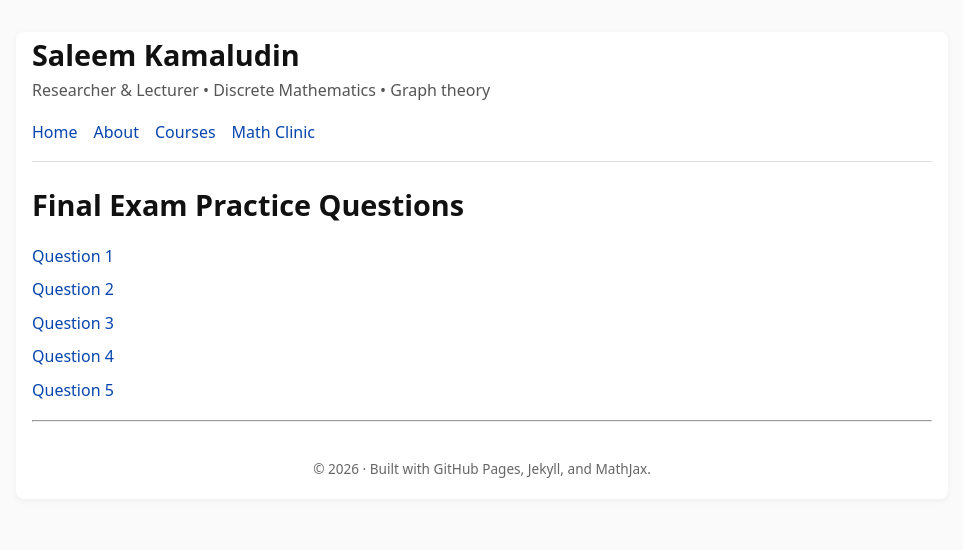
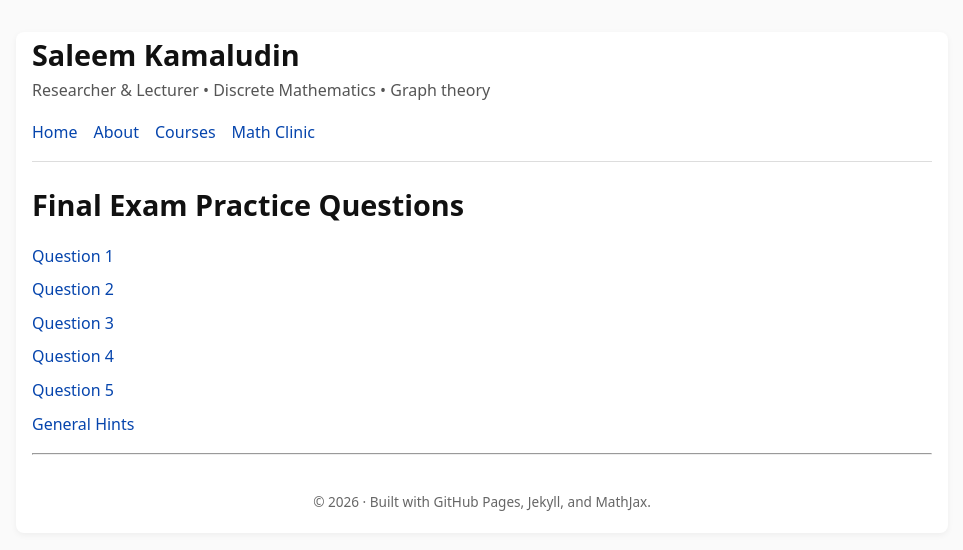
Before and after one commit to SaleemKamaludin/SaleemKamaludin.github.io, a Jekyll site: the page built from courses/comp1604/final-exam-practice/index.md, in a window 1280 px wide. Shown: the top 550 px of the page, without its empty margins (158-1121 px from the left). Built offline with Jekyll 4.4.1, drawn with Linux system fonts in a browser that asks for light colours.

Commit message:
Update index.md

```diff
--- a/courses/comp1604/final-exam-practice/index.md
+++ b/courses/comp1604/final-exam-practice/index.md
@@ -11,4 +11,5 @@ title: Final Exam Practice Questions
   <a class="btn" href="{{ '/courses/comp1604/final-exam-practice/question-3/' | relative_url }}">Question 3</a>
   <a class="btn" href="{{ '/courses/comp1604/final-exam-practice/question-4/' | relative_url }}">Question 4</a>
     <a class="btn" href="{{ '/courses/comp1604/final-exam-practice/question-5/' | relative_url }}">Question 5</a>
+      <a class="btn" href="{{ '/courses/comp1604/final-exam-practice/general-hints/' | relative_url }}">General Hints</a>
 </div>
```
